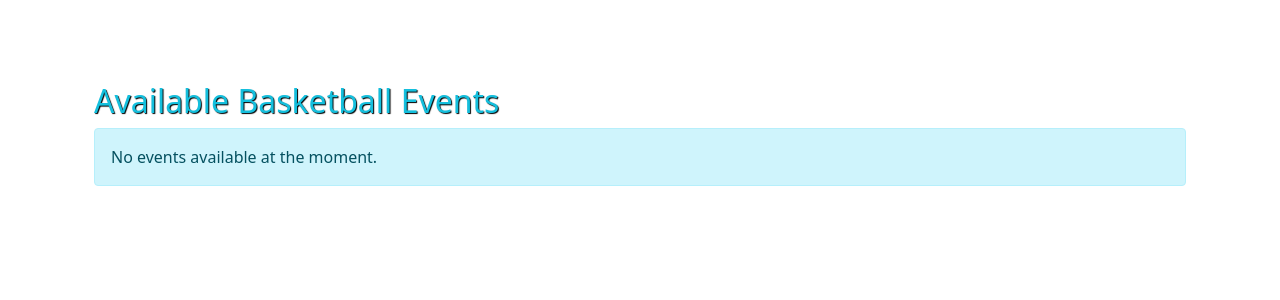
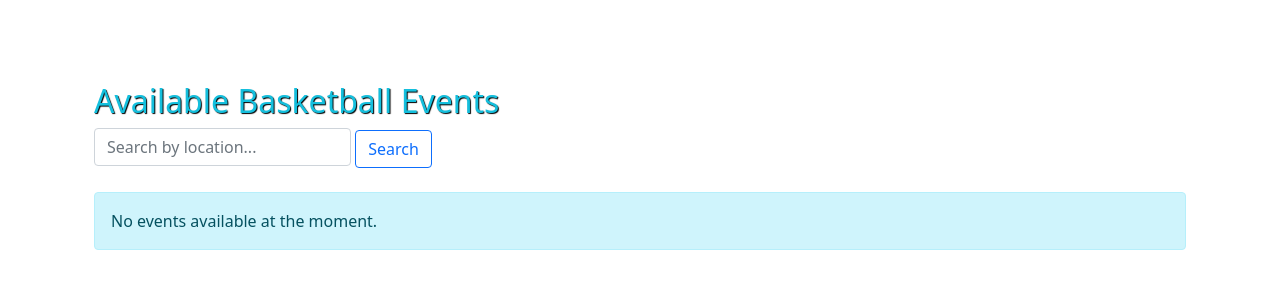
Before and after one commit to Aidas04/NCI-Team-Project-2026, a Django app: page /events/ in a window 1280 px wide. Shown: the part 62-362 px from the top of the page. Run offline with Django 5.2, Linux system fonts and the light colour scheme; data that the repository does not hold is empty; parts of the project's set-up code (start-up, migrations or seed data) failed here and were passed over.

Commit message:
add basic location search to events page

```diff
--- a/home/templates/home/events.html
+++ b/home/templates/home/events.html
@@ -3,7 +3,11 @@
 {% extends "base.html" %} {% block content %}
 <div class="container mt-5">
   <h2 id="e_head">Available Basketball Events</h2>
-
+  <!-- simple search box for filtering by location -->
+  <form method="GET" class="mb-4">
+      <input type="text" name="location" placeholder="Search by location..." value="{{ search_query }}" class="form-control d-inline w-auto">
+      <button type="submit" class="btn btn-outline-primary">Search</button>
+  </form>
   {% if events %} {% for event in events %}
 
   <div class="card mb-3 shadow-sm">
--- a/home/views.py
+++ b/home/views.py
@@ -24,13 +24,18 @@ def events(request):
         Q(date__gt=now.date()) | Q(date=now.date(), start_time__gte=now.time())
     ).order_by("date", "start_time")
 
+    # basic search, just checking location for now, can add more later
+    search_query = request.GET.get("location", "").strip()
+    if search_query:
+        events = events.filter(location__icontains=search_query)
+
     for event in events:
         event.available_places = event.capacity - event.bookings.count()
 
     return render(
         request,
         "home/events.html",
-        {"events": events})
+        {"events": events, "search_query": search_query})
 
 # Book event (Nerijus Kmitas x24170232)
 @login_required
```
